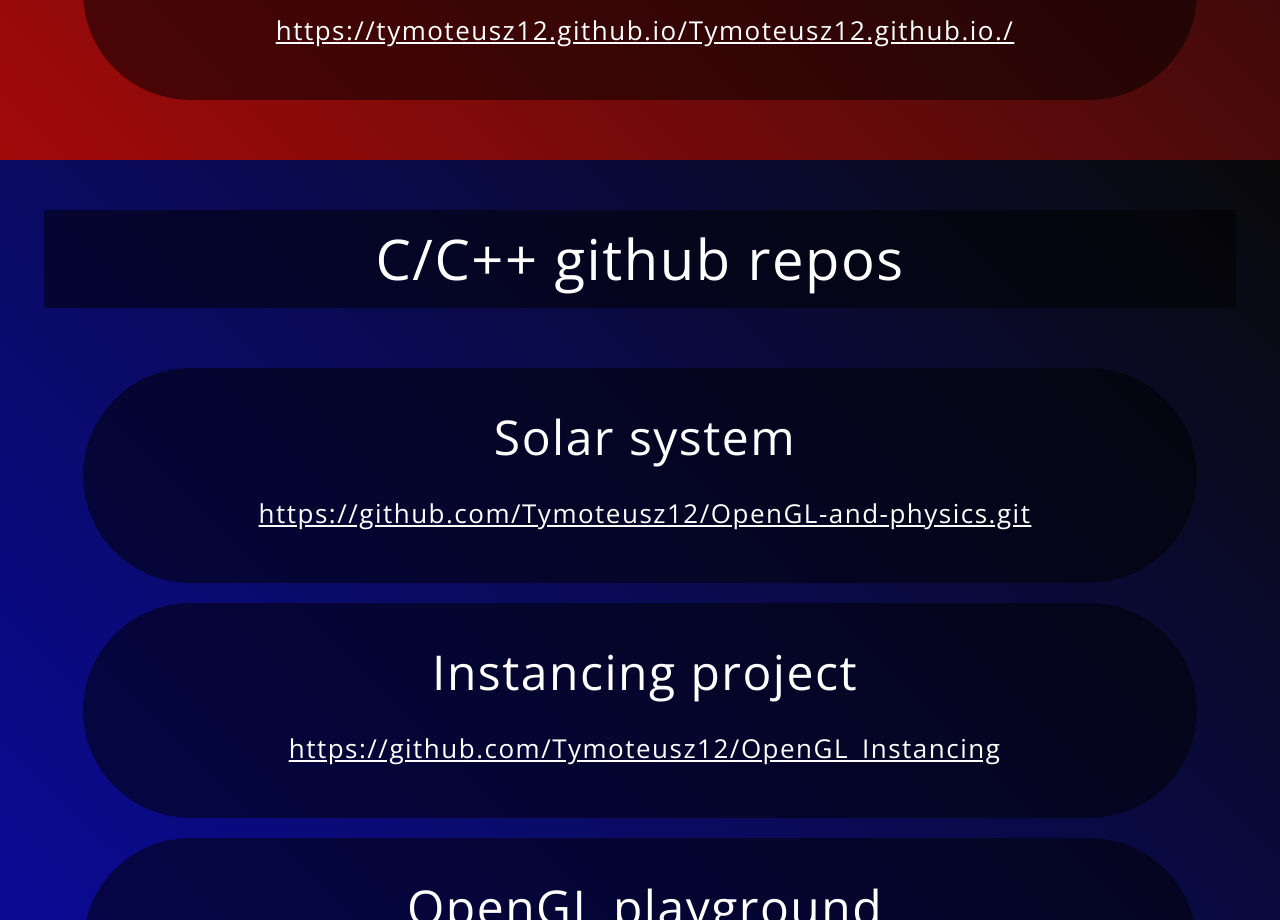
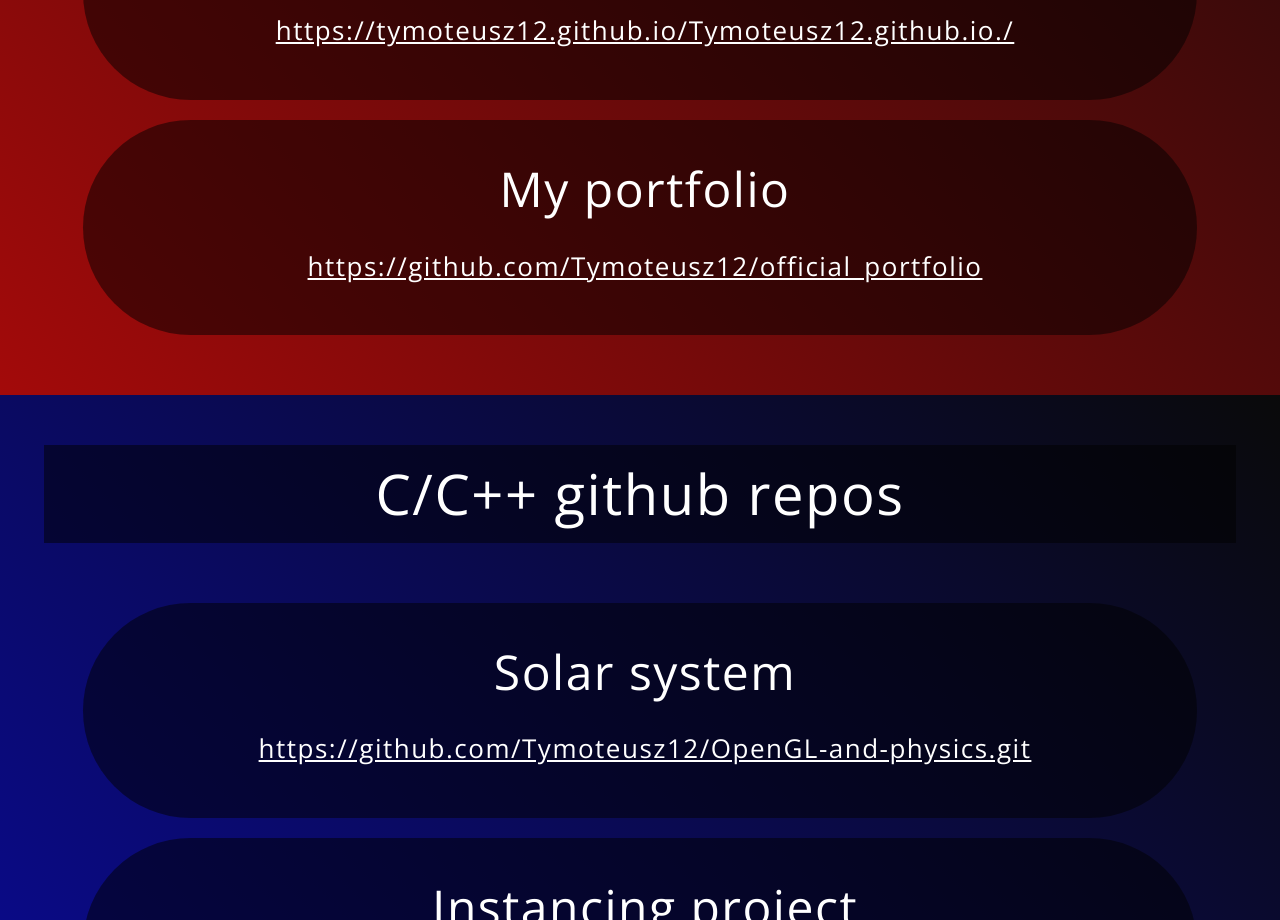
Before and after one commit to Tymoteusz12/Projects_web, a React app: page /links in a window 1280 px wide. Shown: the part 1180-2100 px from the top of the page. Built offline with nearby package versions, Linux system fonts and the light colour scheme.

Commit message:
Add new link

```diff
--- a/src/containers/Links/Links.js
+++ b/src/containers/Links/Links.js
@@ -10,10 +10,11 @@ class Links extends Component{
                 name: 'Web_apps',
                 linkClass: 'Web_links',
                 title: 'Web aplications github repos',
-                headers: ['Burger app', 'Programming project page', 'Simple SPA'],
+                headers: ['Burger app', 'Programming project page', 'Simple SPA', 'My portfolio'],
                 links: ['https://github.com/Tymoteusz12/Burger_Builder',
                         'https://github.com/Tymoteusz12/Projects_web',
-                        'https://tymoteusz12.github.io/Tymoteusz12.github.io./']
+                        'https://tymoteusz12.github.io/Tymoteusz12.github.io./',
+                        'https://github.com/Tymoteusz12/official_portfolio']
             },
             {
                 name: 'Cpp',
```
